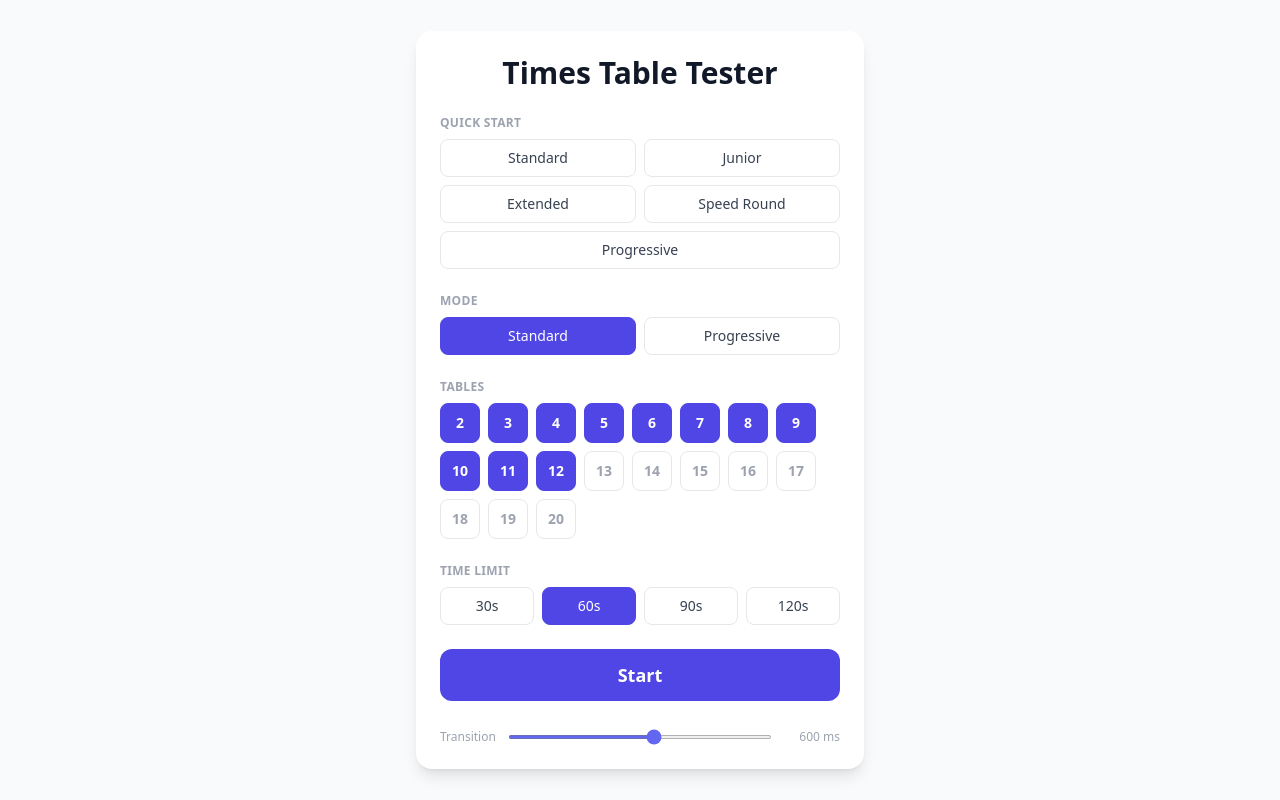
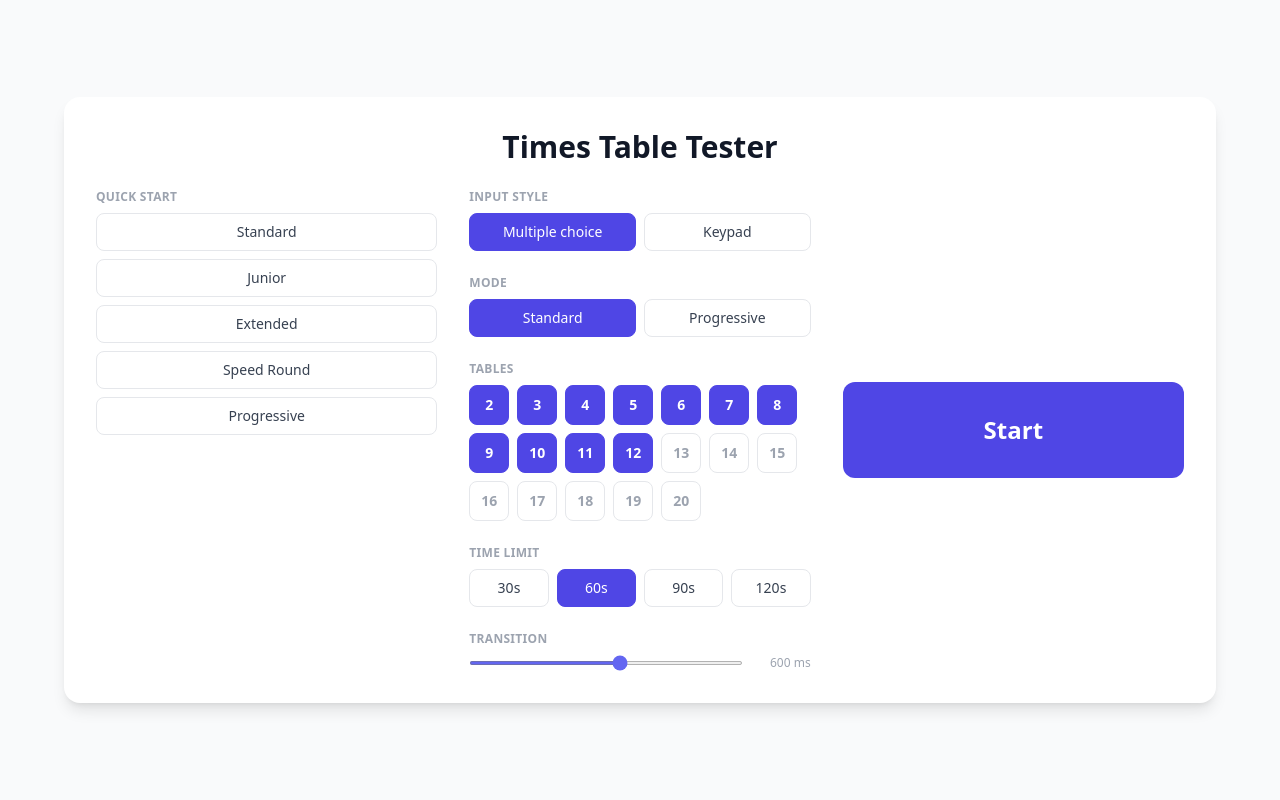
Before and after one commit to no-more-hacks/times-table-tester, a React (Vite) app: page / in a window 1280 px wide. Built offline with nearby package versions, Linux system fonts and the light colour scheme.

Commit message:
adding keypad

```diff
--- a/src/hooks/useAppState.ts
+++ b/src/hooks/useAppState.ts
@@ -5,7 +5,8 @@ const DEFAULT_CONFIG: QuizConfig = {
   tables: [2, 3, 4, 5, 6, 7, 8, 9, 10, 11, 12],
   duration: 60,
   feedbackDelay: 600,
-  mode: 'multiple-choice',
+  inputMode: 'choice',
+  progression: 'fixed',
   advanceAfter: 0,
 }
 
--- a/src/hooks/useQuiz.ts
+++ b/src/hooks/useQuiz.ts
@@ -1,5 +1,5 @@
 import { useReducer, useEffect, useRef } from 'react'
-import type { QuizConfig, Question, QuizResult } from '../types'
+import type { QuizConfig, Question, QuizResult, Progression } from '../types'
 import { generateQuestion } from '../quiz/generateQuestion'
 
 type Phase = 'answering' | 'feedback' | 'ended'
@@ -8,12 +8,12 @@ interface QuizState {
   question: Question
   timeLeft: number // tenths of a second (100ms ticks)
   phase: Phase
-  selectedIndex: number | null
+  selectedValue: number | null
   correct: boolean | null
   score: number
   total: number
   results: QuizResult[]
-  mode: 'multiple-choice' | 'progressive'
+  progression: Progression
   currentMaxMultiplier: number
   advanceAfter: number
   correctSinceAdvance: number
@@ -22,7 +22,7 @@ interface QuizState {
 
 type QuizAction =
   | { type: 'TICK' }
-  | { type: 'ANSWER'; index: number }
+  | { type: 'ANSWER'; value: number }
   | { type: 'ADVANCE'; nextQuestion: Question }
 
 function reducer(state: QuizState, action: QuizAction): QuizState {
@@ -36,11 +36,11 @@ function reducer(state: QuizState, action: QuizAction): QuizState {
     }
     case 'ANSWER': {
       if (state.phase !== 'answering') return state
-      const correct = state.question.options[action.index] === state.question.answer
+      const correct = action.value === state.question.answer
 
       let { currentMaxMultiplier, correctSinceAdvance } = state
       let leveledUp = false
-      if (state.mode === 'progressive' && correct) {
+      if (state.progression === 'progressive' && correct) {
         correctSinceAdvance += 1
         if (correctSinceAdvance >= state.advanceAfter && currentMaxMultiplier < 12) {
           currentMaxMultiplier = currentMaxMultiplier + 1
@@ -52,13 +52,13 @@ function reducer(state: QuizState, action: QuizAction): QuizState {
       return {
         ...state,
         phase: 'feedback',
-        selectedIndex: action.index,
+        selectedValue: action.value,
         correct,
         score: correct ? state.score + 1 : state.score,
         total: state.total + 1,
         results: [
           ...state.results,
-          { question: state.question, selectedIndex: action.index, correct },
+          { question: state.question, selectedValue: action.value, correct },
         ],
         currentMaxMultiplier,
         correctSinceAdvance,
@@ -70,7 +70,7 @@ function reducer(state: QuizState, action: QuizAction): QuizState {
         ...state,
         question: action.nextQuestion,
         phase: 'answering',
-        selectedIndex: null,
+        selectedValue: null,
         correct: null,
       }
   }
@@ -78,16 +78,16 @@ function reducer(state: QuizState, action: QuizAction): QuizState {
 
 export function useQuiz(config: QuizConfig, onEnd: (results: QuizResult[]) => void) {
   const [state, dispatch] = useReducer(reducer, config, (cfg): QuizState => ({
-    question: generateQuestion(cfg.tables, cfg.mode === 'progressive' ? 3 : 12),
+    question: generateQuestion(cfg.tables, cfg.progression === 'progressive' ? 3 : 12),
     timeLeft: cfg.duration * 10,
     phase: 'answering',
-    selectedIndex: null,
+    selectedValue: null,
     correct: null,
     score: 0,
     total: 0,
     results: [],
-    mode: cfg.mode,
-    currentMaxMultiplier: cfg.mode === 'progressive' ? 3 : 12,
+    progression: cfg.progression,
+    currentMaxMultiplier: cfg.progression === 'progressive' ? 3 : 12,
     advanceAfter: cfg.advanceAfter,
     correctSinceAdvance: 0,
     leveledUp: false,
@@ -120,27 +120,16 @@ export function useQuiz(config: QuizConfig, onEnd: (results: QuizResult[]) => vo
     if (state.phase === 'ended') onEndRef.current(state.results)
   }, [state.phase]) // eslint-disable-line react-hooks/exhaustive-deps
 
-  // Keyboard: 1–4 → answer buttons 0–3
-  useEffect(() => {
-    function handleKey(e: KeyboardEvent) {
-      if (state.phase !== 'answering') return
-      const i = ['1', '2', '3', '4'].indexOf(e.key)
-      if (i !== -1) dispatch({ type: 'ANSWER', index: i })
-    }
-    window.addEventListener('keydown', handleKey)
-    return () => window.removeEventListener('keydown', handleKey)
-  }, [state.phase])
-
   return {
     question: state.question,
     timeLeft: state.timeLeft,
     phase: state.phase,
-    selectedIndex: state.selectedIndex,
+    selectedValue: state.selectedValue,
     correct: state.correct,
     score: state.score,
     total: state.total,
     currentMaxMultiplier: state.currentMaxMultiplier,
     leveledUp: state.leveledUp,
-    answer: (index: number) => dispatch({ type: 'ANSWER', index }),
+    answer: (value: number) => dispatch({ type: 'ANSWER', value }),
   }
 }
--- /dev/null
+++ b/src/inputs/ChoiceInput.tsx
@@ -0,0 +1,79 @@
+import { useEffect } from 'react'
+import type { Question } from '../types'
+
+type Phase = 'answering' | 'feedback' | 'ended'
+
+export function ChoiceInput({
+  question,
+  phase,
+  selectedValue,
+  correct,
+  onAnswer,
+}: {
+  question: Question
+  phase: Phase
+  selectedValue: number | null
+  correct: boolean | null
+  onAnswer: (value: number) => void
+}) {
+  const options = question.options ?? []
+
+  // Keyboard: 1–4 → option index
+  useEffect(() => {
+    function handleKey(e: KeyboardEvent) {
+      if (phase !== 'answering') return
+      const i = ['1', '2', '3', '4'].indexOf(e.key)
+      if (i !== -1 && options[i] !== undefined) onAnswer(options[i])
+    }
+    window.addEventListener('keydown', handleKey)
+    return () => window.removeEventListener('keydown', handleKey)
+  }, [phase, options, onAnswer])
+
+  return (
+    <div className="space-y-10">
+      <div className="text-center">
+        <p className="text-6xl font-bold text-gray-900 tracking-tight select-none">
+          {question.a} × {question.b} ={' '}
+          {phase === 'feedback' ? (
+            <span className={correct ? 'text-green-500' : 'text-gray-400'}>
+              {correct ? '✓' : '✗'}
+            </span>
+          ) : (
+            <span>?</span>
+          )}
+        </p>
+      </div>
+
+      <div className="grid grid-cols-2 gap-4">
+        {options.map((opt, i) => {
+          const isSelected = selectedValue === opt
+          const isAnswer = opt === question.answer
+          const inFeedback = phase === 'feedback'
+
+          let cls =
+            'w-full py-8 rounded-2xl text-3xl font-bold border-2 transition-colors select-none '
+
+          if (inFeedback && isAnswer) {
+            cls += 'bg-green-100 border-green-400 text-green-700'
+          } else if (inFeedback && isSelected && !correct) {
+            cls += 'bg-gray-100 border-gray-200 text-gray-400'
+          } else {
+            cls +=
+              'bg-white border-gray-200 text-gray-900 hover:border-indigo-300 hover:bg-indigo-50 active:bg-indigo-100'
+          }
+
+          return (
+            <button
+              key={i}
+              onClick={() => onAnswer(opt)}
+              disabled={phase !== 'answering'}
+              className={cls}
+            >
+              {opt}
+            </button>
+          )
+        })}
+      </div>
+    </div>
+  )
+}
--- /dev/null
+++ b/src/inputs/KeypadInput.tsx
@@ -0,0 +1,109 @@
+import { useEffect, useState } from 'react'
+import type { Question } from '../types'
+
+type Phase = 'answering' | 'feedback' | 'ended'
+
+const KEYS = [
+  '7', '8', '9',
+  '4', '5', '6',
+  '1', '2', '3',
+  '⌫', '0', '⏎',
+] as const
+
+const MAX_DIGITS = 4
+
+export function KeypadInput({
+  question,
+  phase,
+  correct,
+  onAnswer,
+}: {
+  question: Question
+  phase: Phase
+  correct: boolean | null
+  onAnswer: (value: number) => void
+}) {
+  const [typed, setTyped] = useState('')
+
+  // Clear input on each new question
+  useEffect(() => {
+    setTyped('')
+  }, [question])
+
+  function press(label: string) {
+    if (phase !== 'answering') return
+    if (label === '⌫') setTyped(t => t.slice(0, -1))
+    else if (label === '⏎') {
+      if (typed.length > 0) onAnswer(Number(typed))
+    } else if (typed.length < MAX_DIGITS) {
+      setTyped(t => t + label)
+    }
+  }
+
+  // Physical keyboard
+  useEffect(() => {
+    function handleKey(e: KeyboardEvent) {
+      if (phase !== 'answering') return
+      if (e.key === 'Backspace') setTyped(t => t.slice(0, -1))
+      else if (e.key === 'Enter') {
+        if (typed.length > 0) onAnswer(Number(typed))
+      } else if (/^[0-9]$/.test(e.key) && typed.length < MAX_DIGITS) {
+        setTyped(t => t + e.key)
+      }
+    }
+    window.addEventListener('keydown', handleKey)
+    return () => window.removeEventListener('keydown', handleKey)
+  }, [phase, typed, onAnswer])
+
+  // During wrong-answer feedback we reveal the correct answer in the box
+  const inFeedback = phase === 'feedback'
+  const revealAnswer = inFeedback && !correct
+  const boxValue = revealAnswer ? String(question.answer) : typed
+
+  let boxCls =
+    'min-w-[12rem] px-8 py-4 rounded-2xl text-7xl font-bold text-center border-2 select-none transition-colors '
+  if (inFeedback && correct) boxCls += 'bg-green-50 border-green-400 text-green-700'
+  else if (inFeedback && !correct) boxCls += 'bg-gray-50 border-gray-300 text-gray-600'
+  else boxCls += 'bg-white border-gray-300 text-gray-900'
+
+  return (
+    <div className="flex items-center justify-center gap-12">
+      {/* Question + input + feedback icon */}
+      <div className="flex items-center gap-6">
+        <p className="text-7xl font-bold text-gray-900 tracking-tight select-none">
+          {question.a} × {question.b} =
+        </p>
+        <div className={boxCls}>
+          {boxValue || <span className="text-gray-300">?</span>}
+        </div>
+        <div className="w-16 text-center">
+          {inFeedback && (
+            <span className={`text-7xl font-bold ${correct ? 'text-green-500' : 'text-gray-400'}`}>
+              {correct ? '✓' : '✗'}
+            </span>
+          )}
+        </div>
+      </div>
+
+      {/* Keypad */}
+      <div className="grid grid-cols-3 gap-3">
+        {KEYS.map(k => {
+          const isEnter = k === '⏎'
+          const cls = isEnter
+            ? 'bg-indigo-600 text-white border-indigo-600 hover:bg-indigo-700 active:bg-indigo-800'
+            : 'bg-white border-gray-200 text-gray-900 hover:border-indigo-300 hover:bg-indigo-50 active:bg-indigo-100'
+          return (
+            <button
+              key={k}
+              onClick={() => press(k)}
+              disabled={phase !== 'answering'}
+              className={`w-24 h-24 rounded-2xl text-3xl font-bold border-2 select-none transition-colors disabled:opacity-40 ${cls}`}
+            >
+              {k}
+            </button>
+          )
+        })}
+      </div>
+    </div>
+  )
+}
--- a/src/screens/QuizScreen.tsx
+++ b/src/screens/QuizScreen.tsx
@@ -1,5 +1,7 @@
 import type { QuizConfig, QuizResult } from '../types'
 import { useQuiz } from '../hooks/useQuiz'
+import { ChoiceInput } from '../inputs/ChoiceInput'
+import { KeypadInput } from '../inputs/KeypadInput'
 
 export function QuizScreen({
   config,
@@ -8,13 +10,24 @@ export function QuizScreen({
   config: QuizConfig
   onEnd: (results: QuizResult[]) => void
 }) {
-  const { question, timeLeft, phase, selectedIndex, correct, answer, total, currentMaxMultiplier, leveledUp } = useQuiz(config, onEnd)
+  const {
+    question,
+    timeLeft,
+    phase,
+    selectedValue,
+    correct,
+    total,
+    currentMaxMultiplier,
+    leveledUp,
+    answer,
+  } = useQuiz(config, onEnd)
 
   const progress = timeLeft / (config.duration * 10)
+  const isKeypad = config.inputMode === 'keypad'
 
   return (
     <div className="min-h-screen bg-gray-50 flex items-center justify-center p-6">
-      <div className="w-full max-w-lg space-y-10">
+      <div className={`w-full ${isKeypad ? 'max-w-4xl' : 'max-w-lg'} space-y-10`}>
 
         {/* Silent progress bar — no numbers, no colour change */}
         <div className="space-y-2">
@@ -24,7 +37,7 @@ export function QuizScreen({
               style={{ width: `${progress * 100}%` }}
             />
           </div>
-          {config.mode === 'progressive' && (
+          {config.progression === 'progressive' && (
             <div className="flex justify-end">
               <span className="text-xs text-gray-400 font-medium">
                 ×1–{currentMaxMultiplier}
@@ -33,57 +46,34 @@ export function QuizScreen({
           )}
         </div>
 
-        {/* Question — ? swaps to ✓ or ✗ during feedback */}
-        <div className="text-center">
-          <p className="text-6xl font-bold text-gray-900 tracking-tight select-none">
-            {question.a} × {question.b} ={' '}
-            {phase === 'feedback' ? (
-              <span className={correct ? 'text-green-500' : 'text-gray-400'}>
-                {correct ? '✓' : '✗'}
-              </span>
-            ) : (
-              <span>?</span>
+        {/* Level-up banner — reserved slot avoids layout shift */}
+        {config.progression === 'progressive' && (
+          <div className="h-8 flex items-center justify-center -my-2">
+            {phase === 'feedback' && leveledUp && (
+              <p className="text-2xl font-bold text-green-500">
+                Level up! ×1–{currentMaxMultiplier} unlocked
+              </p>
             )}
-          </p>
-          {phase === 'feedback' && leveledUp && (
-            <p className="mt-3 text-2xl font-bold text-green-500">
-              Level up! ×1–{currentMaxMultiplier} unlocked
-            </p>
+          </div>
+        )}
+
+        <div key={total}>
+          {isKeypad ? (
+            <KeypadInput
+              question={question}
+              phase={phase}
+              correct={correct}
+              onAnswer={answer}
+            />
+          ) : (
+            <ChoiceInput
+              question={question}
+              phase={phase}
+              selectedValue={selectedValue}
+              correct={correct}
+              onAnswer={answer}
+            />
           )}
-        </div>
-
-        {/* 2×2 answer grid */}
-        <div key={total} className="grid grid-cols-2 gap-4">
-          {question.options.map((opt, i) => {
-            const isSelected = selectedIndex === i
-            const isAnswer = opt === question.answer
-            const inFeedback = phase === 'feedback'
-
-            let cls =
-              'w-full py-8 rounded-2xl text-3xl font-bold border-2 transition-colors select-none '
-
-            if (inFeedback && isAnswer) {
-              // Always highlight the correct answer green
-              cls += 'bg-green-100 border-green-400 text-green-700'
-            } else if (inFeedback && isSelected && !correct) {
-              // Wrong selection: muted, no red
-              cls += 'bg-gray-100 border-gray-200 text-gray-400'
-            } else {
-              cls +=
-                'bg-white border-gray-200 text-gray-900 hover:border-indigo-300 hover:bg-indigo-50 active:bg-indigo-100'
-            }
-
-            return (
-              <button
-                key={i}
-                onClick={() => answer(i)}
-                disabled={phase !== 'answering'}
-                className={cls}
-              >
-                {opt}
-              </button>
-            )
-          })}
         </div>
 
       </div>
--- a/src/screens/SetupScreen.tsx
+++ b/src/screens/SetupScreen.tsx
@@ -1,12 +1,13 @@
 import { useState } from 'react'
-import type { QuizConfig } from '../types'
+import type { QuizConfig, InputMode, Progression } from '../types'
 
 interface Preset {
   name: string
   tables: number[]
   duration: number
   feedbackDelay: number
-  mode: 'multiple-choice' | 'progressive'
+  inputMode: InputMode
+  progression: Progression
   advanceAfter: number
 }
 
@@ -21,11 +22,11 @@ function range(from: number, to: number): number[] {
 }
 
 const PRESETS: Preset[] = [
-  { name: 'Standard', tables: range(2, 12), duration: 60, feedbackDelay: 600, mode: 'multiple-choice', advanceAfter: 0 },
-  { name: 'Junior', tables: range(2, 5), duration: 90, feedbackDelay: 800, mode: 'multiple-choice', advanceAfter: 0 },
-  { name: 'Extended', tables: range(2, 20), duration: 120, feedbackDelay: 600, mode: 'multiple-choice', advanceAfter: 0 },
-  { name: 'Speed Round', tables: range(2, 12), duration: 30, feedbackDelay: 200, mode: 'multiple-choice', advanceAfter: 0 },
-  { name: 'Progressive', tables: [12], duration: 60, feedbackDelay: 1000, mode: 'progressive', advanceAfter: 4 },
+  { name: 'Standard', tables: range(2, 12), duration: 60, feedbackDelay: 600, inputMode: 'choice', progression: 'fixed', advanceAfter: 0 },
+  { name: 'Junior', tables: range(2, 5), duration: 90, feedbackDelay: 800, inputMode: 'choice', progression: 'fixed', advanceAfter: 0 },
+  { name: 'Extended', tables: range(2, 20), duration: 120, feedbackDelay: 600, inputMode: 'choice', progression: 'fixed', advanceAfter: 0 },
+  { name: 'Speed Round', tables: range(2, 12), duration: 30, feedbackDelay: 200, inputMode: 'choice', progression: 'fixed', advanceAfter: 0 },
+  { name: 'Progressive', tables: [12], duration: 60, feedbackDelay: 1000, inputMode: 'choice', progression: 'progressive', advanceAfter: 4 },
 ]
 
 const DURATIONS = [30, 60, 90, 120]
@@ -34,12 +35,14 @@ function matchPreset(
   tables: number[],
   duration: number,
   feedbackDelay: number,
-  mode: 'multiple-choice' | 'progressive',
+  inputMode: InputMode,
+  progression: Progression,
   advanceAfter: number
 ): number {
   return PRESETS.findIndex(
     p =>
-      p.mode === mode &&
+      p.inputMode === inputMode &&
+      p.progression === progression &&
       p.advanceAfter === advanceAfter &&
       p.duration === duration &&
       p.feedbackDelay === feedbackDelay &&
@@ -52,16 +55,18 @@ export function SetupScreen({ onStart }: { onStart: (config: QuizConfig) => void
   const [tables, setTables] = useState<number[]>(PRESETS[0].tables)
   const [duration, setDuration] = useState(PRESETS[0].duration)
   const [feedbackDelay, setFeedbackDelay] = useState(PRESETS[0].feedbackDelay)
-  const [mode, setMode] = useState<'multiple-choice' | 'progressive'>('multiple-choice')
+  const [inputMode, setInputMode] = useState<InputMode>(PRESETS[0].inputMode)
+  const [progression, setProgression] = useState<Progression>(PRESETS[0].progression)
   const [advanceAfter, setAdvanceAfter] = useState(PROGRESSIVENESS[1].advanceAfter)
 
-  const activePreset = matchPreset(tables, duration, feedbackDelay, mode, advanceAfter)
+  const activePreset = matchPreset(tables, duration, feedbackDelay, inputMode, progression, advanceAfter)
 
   function applyPreset(p: Preset) {
     setTables(p.tables)
     setDuration(p.duration)
     setFeedbackDelay(p.feedbackDelay)
-    setMode(p.mode)
+    setInputMode(p.inputMode)
+    setProgression(p.progression)
     setAdvanceAfter(p.advanceAfter)
   }
 
@@ -77,20 +82,22 @@ export function SetupScreen({ onStart }: { onStart: (config: QuizConfig) => void
 
   return (
     <div className="min-h-screen bg-gray-50 flex items-center justify-center p-4">
-      <div className="w-full max-w-md bg-white rounded-2xl shadow-lg p-6 space-y-6">
-        <h1 className="text-3xl font-bold text-gray-900 text-center">Times Table Tester</h1>
+      <div className="w-full max-w-md lg:max-w-6xl bg-white rounded-2xl shadow-lg p-6 lg:p-8">
+        <h1 className="text-3xl font-bold text-gray-900 text-center mb-6">Times Table Tester</h1>
 
+        <div className="grid grid-cols-1 lg:grid-cols-3 gap-6 lg:gap-8">
+          <div className="space-y-6">
             <section>
               <h2 className="text-xs font-semibold text-gray-400 uppercase tracking-wide mb-2">
                 Quick start
               </h2>
-          <div className="grid grid-cols-2 gap-2">
+              <div className="grid grid-cols-2 lg:grid-cols-1 gap-2">
                 {PRESETS.map((p, i) => (
                   <button
                     key={p.name}
                     onClick={() => applyPreset(p)}
                     className={`py-2 px-3 rounded-lg text-sm font-medium border transition-colors ${
-                  i === PRESETS.length - 1 && PRESETS.length % 2 !== 0 ? 'col-span-2' : ''
+                      i === PRESETS.length - 1 && PRESETS.length % 2 !== 0 ? 'col-span-2 lg:col-span-1' : ''
                     } ${
                       activePreset === i
                         ? 'bg-indigo-600 text-white border-indigo-600'
@@ -102,6 +109,36 @@ export function SetupScreen({ onStart }: { onStart: (config: QuizConfig) => void
                 ))}
               </div>
             </section>
+          </div>
+
+          <div className="space-y-6">
+            <section>
+              <h2 className="text-xs font-semibold text-gray-400 uppercase tracking-wide mb-2">
+                Input style
+              </h2>
+              <div className="flex gap-2">
+                <button
+                  onClick={() => setInputMode('choice')}
+                  className={`flex-1 py-2 rounded-lg text-sm font-medium border transition-colors ${
+                    inputMode === 'choice'
+                      ? 'bg-indigo-600 text-white border-indigo-600'
+                      : 'bg-white text-gray-700 border-gray-200 hover:border-indigo-300 hover:text-indigo-600'
+                  }`}
+                >
+                  Multiple choice
+                </button>
+                <button
+                  onClick={() => setInputMode('keypad')}
+                  className={`flex-1 py-2 rounded-lg text-sm font-medium border transition-colors ${
+                    inputMode === 'keypad'
+                      ? 'bg-indigo-600 text-white border-indigo-600'
+                      : 'bg-white text-gray-700 border-gray-200 hover:border-indigo-300 hover:text-indigo-600'
+                  }`}
+                >
+                  Keypad
+                </button>
+              </div>
+            </section>
 
             <section>
               <h2 className="text-xs font-semibold text-gray-400 uppercase tracking-wide mb-2">
@@ -109,9 +146,9 @@ export function SetupScreen({ onStart }: { onStart: (config: QuizConfig) => void
               </h2>
               <div className="flex gap-2">
                 <button
-              onClick={() => setMode('multiple-choice')}
+                  onClick={() => setProgression('fixed')}
                   className={`flex-1 py-2 rounded-lg text-sm font-medium border transition-colors ${
-                mode === 'multiple-choice'
+                    progression === 'fixed'
                       ? 'bg-indigo-600 text-white border-indigo-600'
                       : 'bg-white text-gray-700 border-gray-200 hover:border-indigo-300 hover:text-indigo-600'
                   }`}
@@ -119,9 +156,9 @@ export function SetupScreen({ onStart }: { onStart: (config: QuizConfig) => void
                   Standard
                 </button>
                 <button
-              onClick={() => setMode('progressive')}
+                  onClick={() => setProgression('progressive')}
                   className={`flex-1 py-2 rounded-lg text-sm font-medium border transition-colors ${
-                mode === 'progressive'
+                    progression === 'progressive'
                       ? 'bg-indigo-600 text-white border-indigo-600'
                       : 'bg-white text-gray-700 border-gray-200 hover:border-indigo-300 hover:text-indigo-600'
                   }`}
@@ -129,7 +166,7 @@ export function SetupScreen({ onStart }: { onStart: (config: QuizConfig) => void
                   Progressive
                 </button>
               </div>
-          {mode === 'progressive' && (
+              {progression === 'progressive' && (
                 <>
                   <div className="flex gap-2 mt-2">
                     {PROGRESSIVENESS.map(p => (
@@ -193,20 +230,11 @@ export function SetupScreen({ onStart }: { onStart: (config: QuizConfig) => void
               </div>
             </section>
 
-        <button
-          onClick={() => canStart && onStart({ tables, duration, feedbackDelay, mode, advanceAfter })}
-          disabled={!canStart}
-          className={`w-full py-3 rounded-xl font-bold text-lg transition-colors ${
-            canStart
-              ? 'bg-indigo-600 text-white hover:bg-indigo-700 active:bg-indigo-800'
-              : 'bg-gray-100 text-gray-300 cursor-not-allowed'
-          }`}
-        >
-          Start
-        </button>
-
-        <div className="flex items-center gap-3 pt-1">
-          <span className="text-xs text-gray-400 whitespace-nowrap">Transition</span>
+            <section>
+              <h2 className="text-xs font-semibold text-gray-400 uppercase tracking-wide mb-2">
+                Transition
+              </h2>
+              <div className="flex items-center gap-3">
                 <input
                   type="range"
                   min={100}
@@ -218,6 +246,23 @@ export function SetupScreen({ onStart }: { onStart: (config: QuizConfig) => void
                 />
                 <span className="text-xs text-gray-400 w-14 text-right">{feedbackDelay} ms</span>
               </div>
+            </section>
+          </div>
+
+          <div className="lg:flex lg:items-center lg:justify-center">
+            <button
+              onClick={() => canStart && onStart({ tables, duration, feedbackDelay, inputMode, progression, advanceAfter })}
+              disabled={!canStart}
+              className={`w-full lg:py-8 py-3 rounded-xl font-bold text-lg lg:text-2xl transition-colors ${
+                canStart
+                  ? 'bg-indigo-600 text-white hover:bg-indigo-700 active:bg-indigo-800'
+                  : 'bg-gray-100 text-gray-300 cursor-not-allowed'
+              }`}
+            >
+              Start
+            </button>
+          </div>
+        </div>
       </div>
     </div>
   )
--- a/tailwind.config.js
+++ b/tailwind.config.js
@@ -1,6 +1,9 @@
 /** @type {import('tailwindcss').Config} */
 export default {
   content: ['./index.html', './src/**/*.{ts,tsx}'],
+  future: {
+    hoverOnlyWhenSupported: true,
+  },
   theme: {
     extend: {},
   },
```
Also changed, not shown: src/types.ts (+7 -3 lines). Lines whose indentation alone changed are shown as unchanged.
